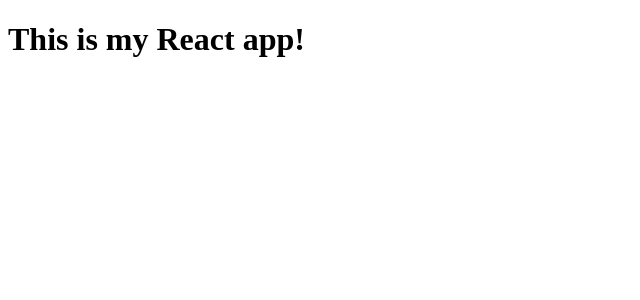
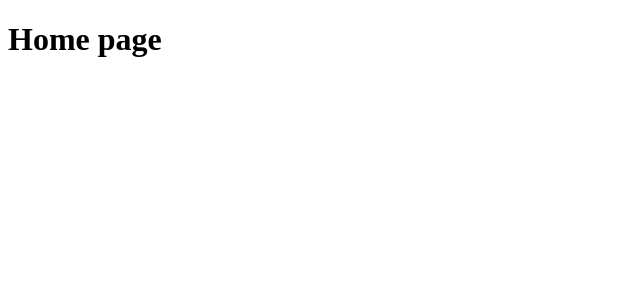
Before and after one commit to allenh/typescript-fullstack-monorepo-boilerplate, a React app in the folder webapp/: page / in a window 1280 px wide. Shown: the top 300 px of the page, without its empty margins (0-640 px from the left). Built offline with nearby package versions, Linux system fonts and the light colour scheme.

Commit message:
added react router and home page

```diff
--- a/webapp/package.json
+++ b/webapp/package.json
@@ -16,6 +16,7 @@
     "@babel/preset-react": "^7.18.6",
     "@types/react": "^18.0.21",
     "@types/react-dom": "^18.0.6",
+    "@types/react-router-dom": "^5.3.3",
     "babel-loader": "^8.2.5",
     "babel-preset-react": "^6.24.1",
     "css-loader": "^6.7.1",
@@ -30,6 +31,7 @@
   "dependencies": {
     "react": "^18.2.0",
     "react-dom": "^18.2.0",
+    "react-router-dom": "^6.4.1",
     "typescript": "^4.8.3"
   }
 }
--- a/webapp/src/index.tsx
+++ b/webapp/src/index.tsx
@@ -1,7 +1,18 @@
 import ReactDOM from 'react-dom';
+import {
+  BrowserRouter,
+  Routes,
+  Route,
+} from "react-router-dom";
 
-const App = () => {
-  return <h1>This is my React app!</h1>;
-}
+import Home from './pages/Home';
+
+const App = () => (
+  <BrowserRouter>
+    <Routes>
+      <Route path='/' element={<Home />}/>
+    </Routes>
+  </BrowserRouter>
+);
 
 ReactDOM.render(<App />, document.getElementById('app'));
--- /dev/null
+++ b/webapp/src/pages/Home.tsx
@@ -0,0 +1,7 @@
+const Home = () => {
+  return (
+    <h1>Home page</h1>
+  )
+};
+
+export default Home;
--- /dev/null
+++ b/webapp/src/pages/index.ts
@@ -0,0 +1,5 @@
+import Home from './Home';
+
+export {
+    Home,
+};
--- a/webapp/webpack.config.js
+++ b/webapp/webpack.config.js
@@ -5,6 +5,9 @@
   entry: './src/index.tsx',
   output: { path: path.join(__dirname, 'build'), filename: 'index.bundle.js' },
   mode: process.env.NODE_ENV || 'development',
+  resolve: {
+    extensions: ['.ts', '.tsx', '.js', '.jsx'],
+  },
   module: {
     rules: [
       {
```
Also changed, not shown: 1 other file (tests, documents, lock files or other folders).
